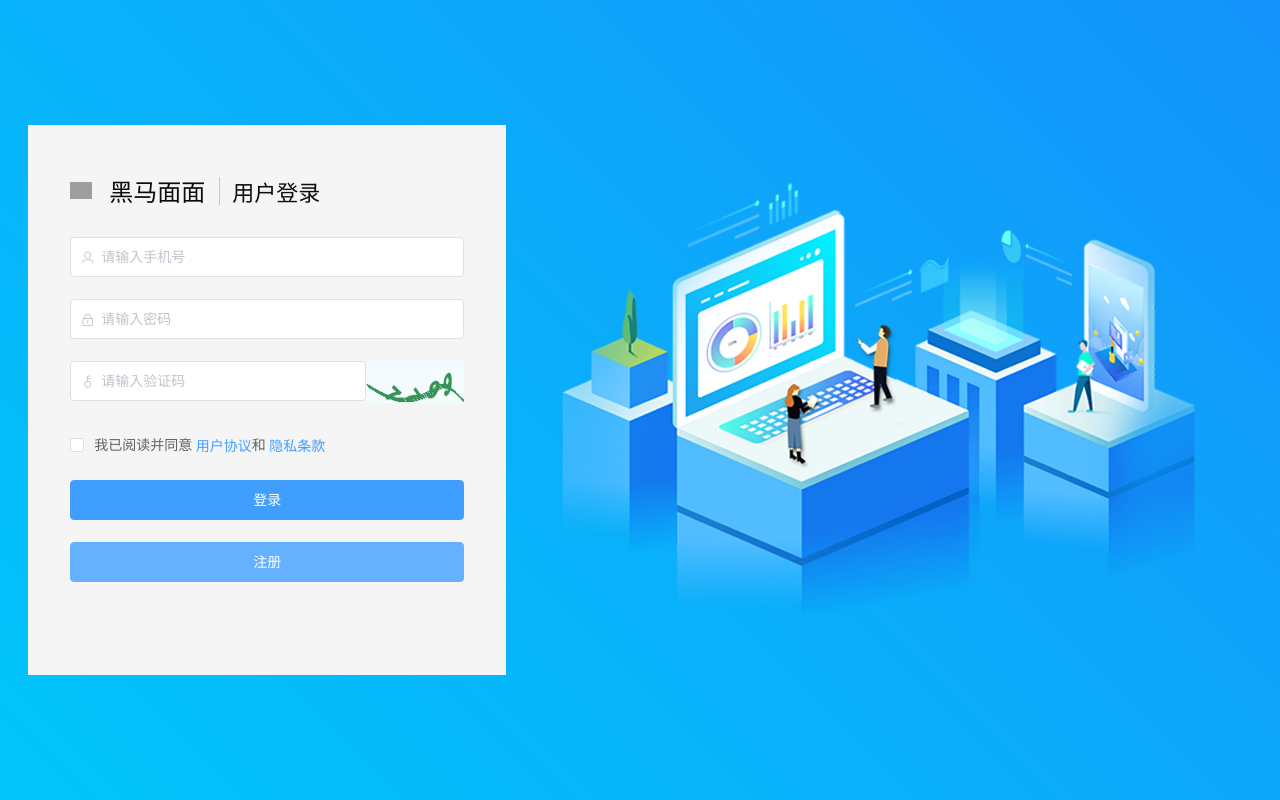
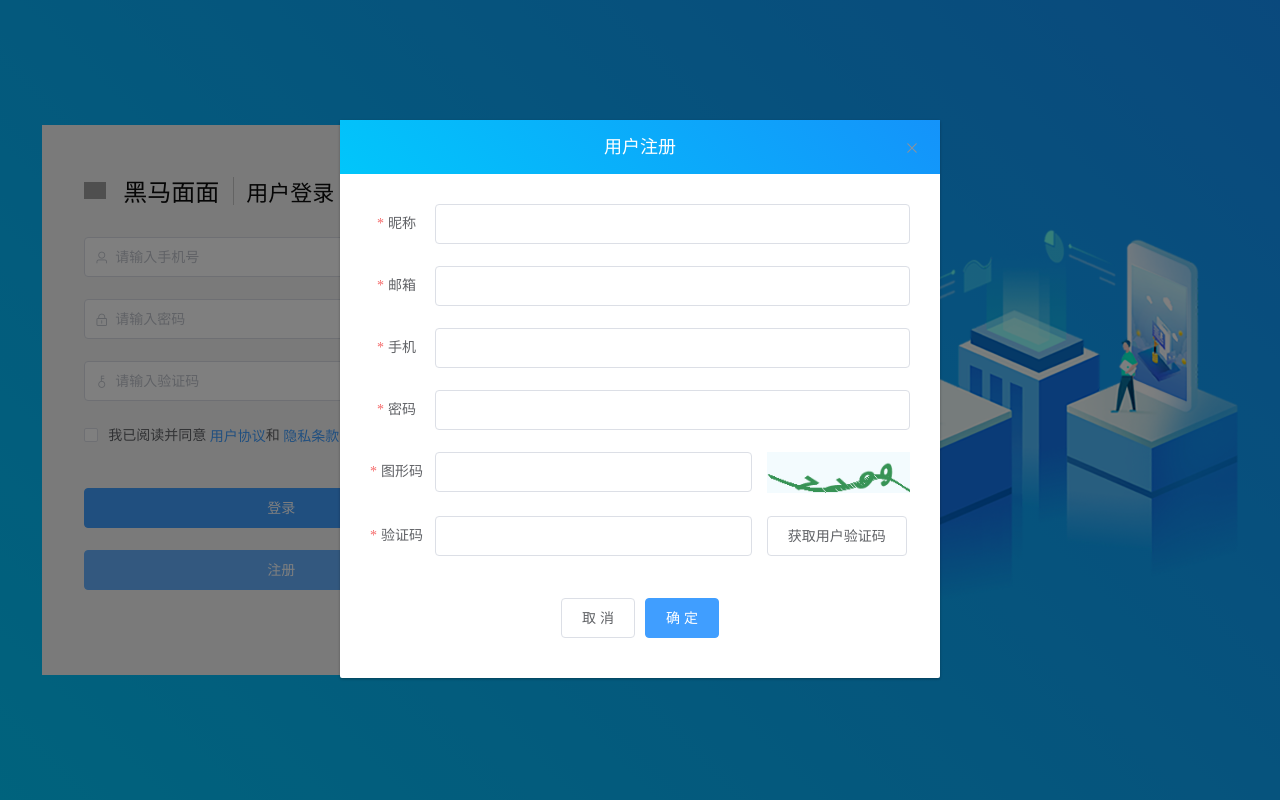
Before and after one commit to cc032191/heimamm, a Vue app: page /#/login in a window 1280 px wide. Both pictures are taken after a click on the button "注册". Built offline with nearby package versions, Linux system fonts and the light colour scheme; grey boxes are pictures that could not be loaded.

Commit message:
完成注册页面布局

```diff
--- a/src/views/login/components/register.vue
+++ b/src/views/login/components/register.vue
@@ -1,13 +1,145 @@
 <template>
-  <div></div>
+  <el-dialog title="用户注册" :visible.sync="dialogFormVisible" width="600px" class="dialog-enroll">
+    <el-form :model="form" :rules="rules" ref="form">
+      <el-form-item label="昵称" :label-width="formLabelWidth" prop="name">
+        <el-input v-model="form.name" autocomplete="off"></el-input>
+      </el-form-item>
+      <el-form-item label="邮箱" :label-width="formLabelWidth" prop="emall">
+        <el-input v-model="form.emall" autocomplete="off"></el-input>
+      </el-form-item>
+      <el-form-item label="手机" :label-width="formLabelWidth" prop="phonecode">
+        <el-input v-model="form.phonecode" autocomplete="off"></el-input>
+      </el-form-item>
+      <el-form-item label="密码" :label-width="formLabelWidth" prop="password">
+        <el-input v-model="form.password" autocomplete="off"></el-input>
+      </el-form-item>
+      <el-form-item label="图形码" :label-width="formLabelWidth" prop="graphiccode">
+        <el-row>
+          <el-col :span="16">
+            <el-input v-model="form.graphiccode" autocomplete="off"></el-input>
+          </el-col>
+          <el-col :span="8">
+            <img class="verifyimg" src="../../../assets/login_captcha.png" alt />
+          </el-col>
+        </el-row>
+      </el-form-item>
+      <el-form-item label="验证码" :label-width="formLabelWidth" prop="authcode">
+        <el-row>
+          <el-col :span="16">
+            <el-input v-model="form.authcode" autocomplete="off"></el-input>
+          </el-col>
+          <el-col :span="8">
+            <el-button class="verifybtn">获取用户验证码</el-button>
+          </el-col>
+        </el-row>
+      </el-form-item>
+    </el-form>
+    <div slot="footer" class="dialog-footer">
+      <el-button @click="dialogFormVisible = false">取 消</el-button>
+      <el-button type="primary" @click="registerLogin">确 定</el-button>
+    </div>
+  </el-dialog>
 </template>
 
 <script>
 export default {
-
-}
+  data() {
+    return {
+      form: {
+        // 昵称
+        name: "",
+        // 邮箱
+        emall: "",
+        // 手机
+        phonecode: "",
+        // 密码
+        password: "",
+        // 图形码
+        graphiccode: "",
+        // 验证码
+        authcode: ""
+      },
+      rules: {
+        name: [
+          { required: true, message: "请输入昵称", trigger: "blur" },
+          { min: 2, max: 8, message: "长度在 2 到 8 个字符", trigger: "blur" }
+        ],
+        emall: [{ required: true, message: "请输入邮箱", trigger: "blur" }],
+        phonecode: [
+          { required: true, message: "请输入手机号码", trigger: "blur" },
+          { min: 3, max: 5, message: "长度在 3 到 5 个字符", trigger: "blur" }
+        ],
+        password: [
+          { required: true, message: "请输入密码", trigger: "blur" },
+          { min: 3, max: 5, message: "长度在 3 到 5 个字符", trigger: "blur" }
+        ],
+        graphiccode: [
+          { required: true, message: "请输入图形码", trigger: "blur" },
+          { min: 3, max: 5, message: "长度在 3 到 5 个字符", trigger: "blur" }
+        ],
+        authcode: [
+          { required: true, message: "请输入验证码", trigger: "blur" },
+          { min: 3, max: 5, message: "长度在 3 到 5 个字符", trigger: "blur" }
+        ]
+      },
+      formLabelWidth: "65px",
+      dialogFormVisible: false
+    };
+  },
+  methods: {
+    registerLogin() {
+      this.$refs.form.validate(valid => {
+        if (valid) {
+          this.$message({
+            message: "注册成功",
+            type: "success"
+          });
+        } else {
+          this.$message.error("验证不通过");
+          return false;
+        }
+      });
+    }
+  }
+};
 </script>
 
-<style>
-
+<style lang='less'>
+.dialog-enroll {
+  .el-dialog__header {
+    text-align: center;
+    padding: 15px 20px;
+    background: linear-gradient(
+      225deg,
+      rgba(20, 147, 250, 1),
+      rgba(1, 198, 250, 1)
+    );
+    .el-dialog__title {
+      font-size: 18px;
+      font-weight: 400;
+      color: #fefefe;
+    }
+  }
+  .el-dialog__body {
+    padding: 30px 30px 5px;
+    .el-form-item__label {
+      text-align: center;
+    }
+    .el-form-item__content {
+      line-height: 10px;
+    }
+    .verifyimg {
+      width: 143px;
+      height: 41px;
+      padding-left: 15px;
+    }
+    .verifybtn {
+      margin-left: 15px;
+    }
+  }
+  .dialog-footer {
+    text-align: center;
+    padding: 5px 20px 20px;
+  }
+}
 </style>
--- a/src/views/login/index.vue
+++ b/src/views/login/index.vue
@@ -13,7 +13,7 @@
           <el-input prefix-icon="el-icon-user" placeholder="请输入手机号" v-model="form.phonecode"></el-input>
         </el-form-item>
         <el-form-item prop="password">
-          <el-input prefix-icon="el-icon-lock" placeholder="请输入密码" v-model="form.password"></el-input>
+          <el-input prefix-icon="el-icon-lock" placeholder="请输入密码" v-model="form.password" show-password></el-input>
         </el-form-item>
         <el-form-item prop="login">
           <el-row>
@@ -33,15 +33,15 @@
           </el-checkbox>
         </el-form-item>
         <el-form-item>
-          <el-button class="btnform" type="primary" @click="register()">登录</el-button>
+          <el-button class="btnform btnformone" type="primary" @click="register">登录</el-button>
         </el-form-item>
         <el-form-item>
-          <el-button class="btnform" type="primary">注册</el-button>
+          <el-button class="btnform" type="primary" @click="enroll">注册</el-button>
         </el-form-item>
       </el-form>
     </div>
     <img src="../../assets/login_banner_ele.png" alt />
-    <register></register>
+    <register ref="register" />
   </div>
 </template>
 
@@ -51,15 +51,25 @@ export default {
   data() {
     return {
       form: {
+        // 手机号
         phonecode: "",
+        // 密码
         password: "",
+        // 验证码
         login: "",
+        // 复选框
         type: []
       },
       rules: {
+        phonecode: [
+          { required: true, message: "请输入手机号", trigger: "blur" },
+          { min: 11, max: 11, message: "请输入11位手机号", trigger: "blur" },
+          { pattern: /^(13[0-9]|14[5|7]|15[0|1|2|3|5|6|7|8|9]|18[0|1|2|3|5|6|7|8|9])\d{8}$/, message: '手机号码格式不正确' }
+        ],
         password: [
           { required: true, message: "请输入密码", trigger: "blur" },
-          { min: 5, max: 10, message: "长度在 5 到 10 个字符", trigger: "blur" }
+          { min: 5, max: 10, message: "长度在 5 到 10 个字符", trigger: "blur" },
+          { pattern: /^[a-zA-Z]\w{5,17}$/, message: '以字母开头，长度在6~18之间，只能包含字母、数字和下划线' }
         ],
         login: [
           { required: true, message: "请输入验证码", trigger: "blur" },
@@ -84,14 +94,18 @@ export default {
       this.$refs.form.validate(valid => {
         if (valid) {
           this.$message({
-            message: "恭喜你，这是一条成功消息",
+            message: "登录成功",
             type: "success"
           });
         } else {
-          this.$message.error("错了哦，这是一条错误消息");
+          this.$message.error("验证不通过");
           return false;
         }
       });
+    },
+    // 打开注册页面
+    enroll() {
+      this.$refs.register.dialogFormVisible = true;
     }
   }
 };
@@ -144,16 +158,19 @@ export default {
     }
     .login-form {
       margin-top: 29px;
-    }
-    .btnform {
-      width: 100%;
-    }
-    .el-form-item__content {
-      line-height: 25px;
-    }
-    .login-img {
-      height: 42px;
-      width: 100%;
+      .el-form-item__content {
+        line-height: 10px;
+        .login-img {
+          height: 42px;
+          width: 100%;
+        }
+        .btnform {
+          width: 100%;
+        }
+        .btnformone {
+          margin-top: 20px;
+        }
+      }
     }
   }
   img {
```
